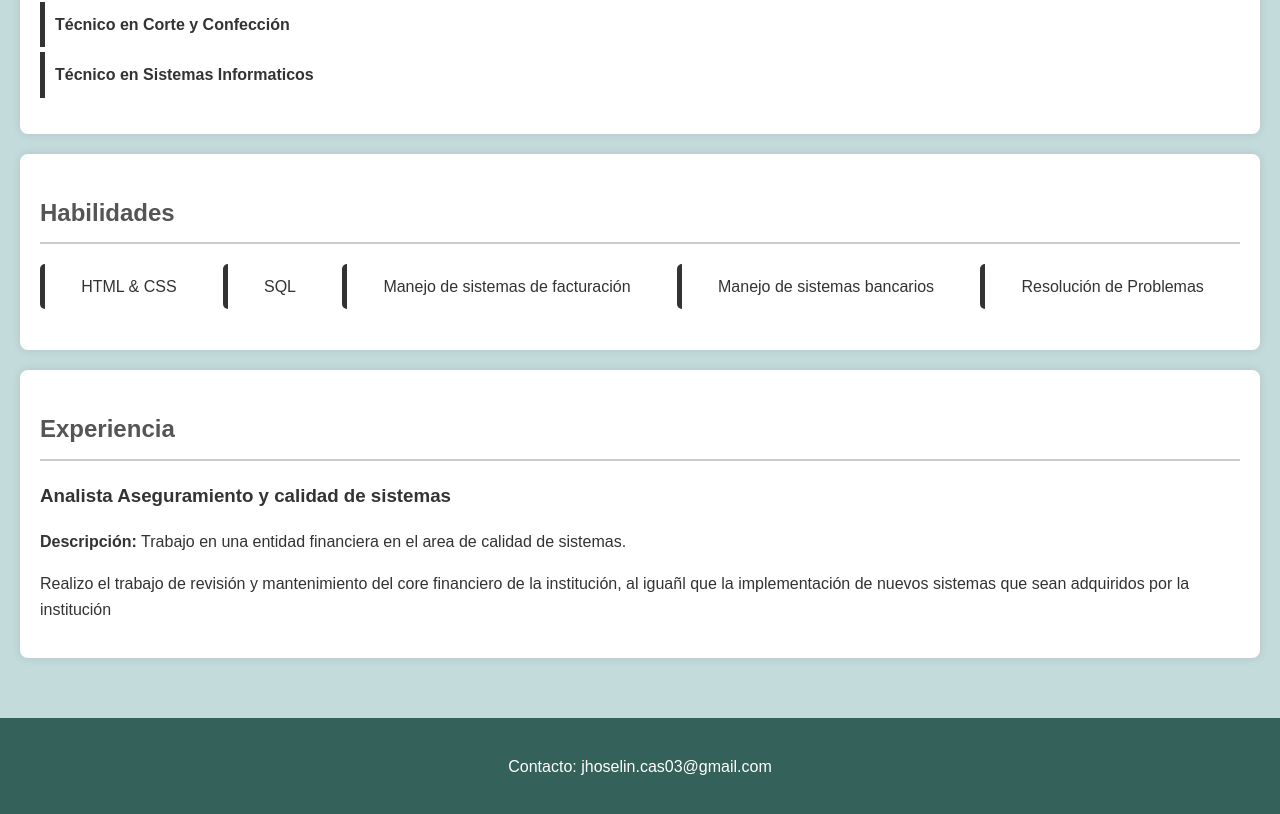
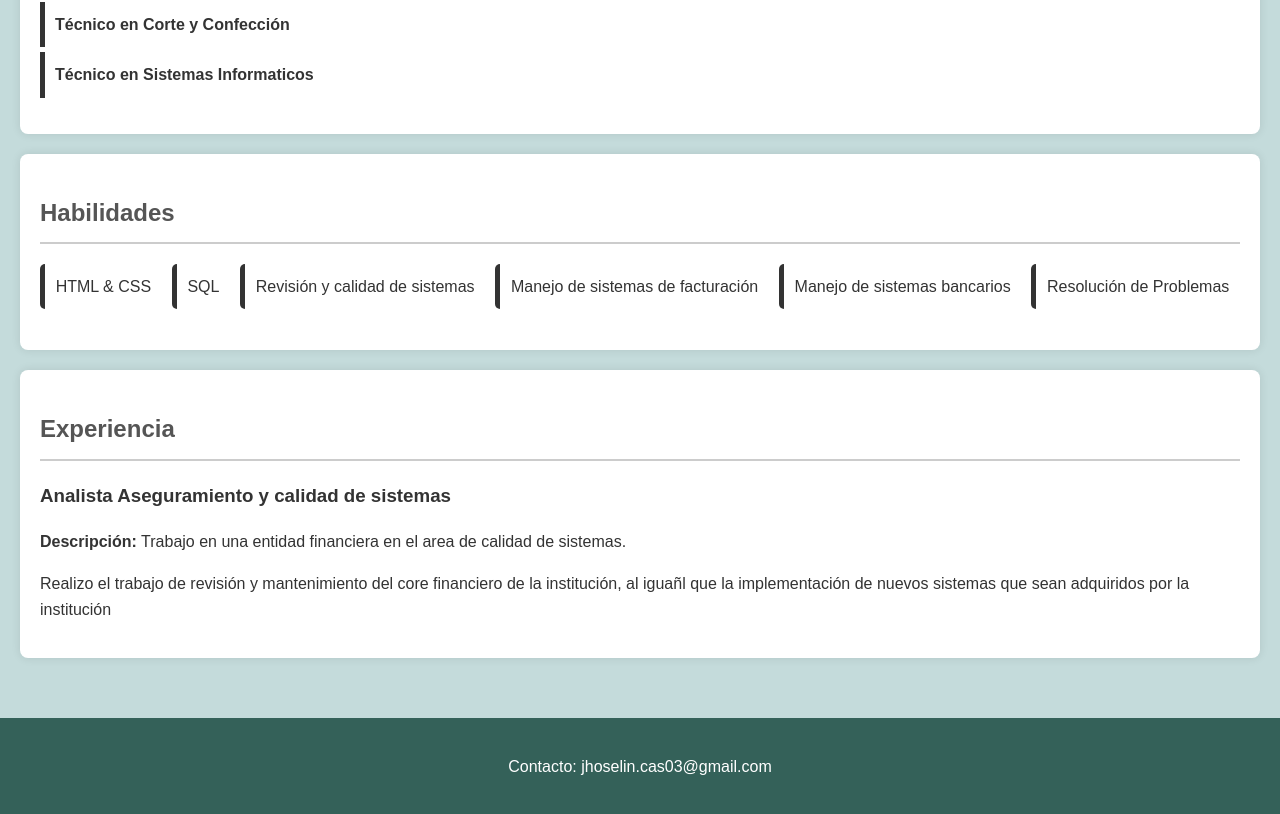
Before and after one commit to JhosiYusara/BlogPersonal, a plain HTML site: page index.html in a window 1280 px wide. Shown: the part 735-1549 px from the top of the page. Drawn offline with Linux system fonts and the light colour scheme.

Commit message:
Verificacion SEO

```diff
--- a/index.html
+++ b/index.html
@@ -46,6 +46,7 @@
             <ul class="skills-list" aria-label="Lista de habilidades">
                 <li>HTML & CSS</li>
                 <li>SQL</li>
+                <li>Revisión y calidad de sistemas</li>
                 <li>Manejo de sistemas de facturación</li>
                 <li>Manejo de sistemas bancarios</li>
                 <li>Resolución de Problemas</li>
```
